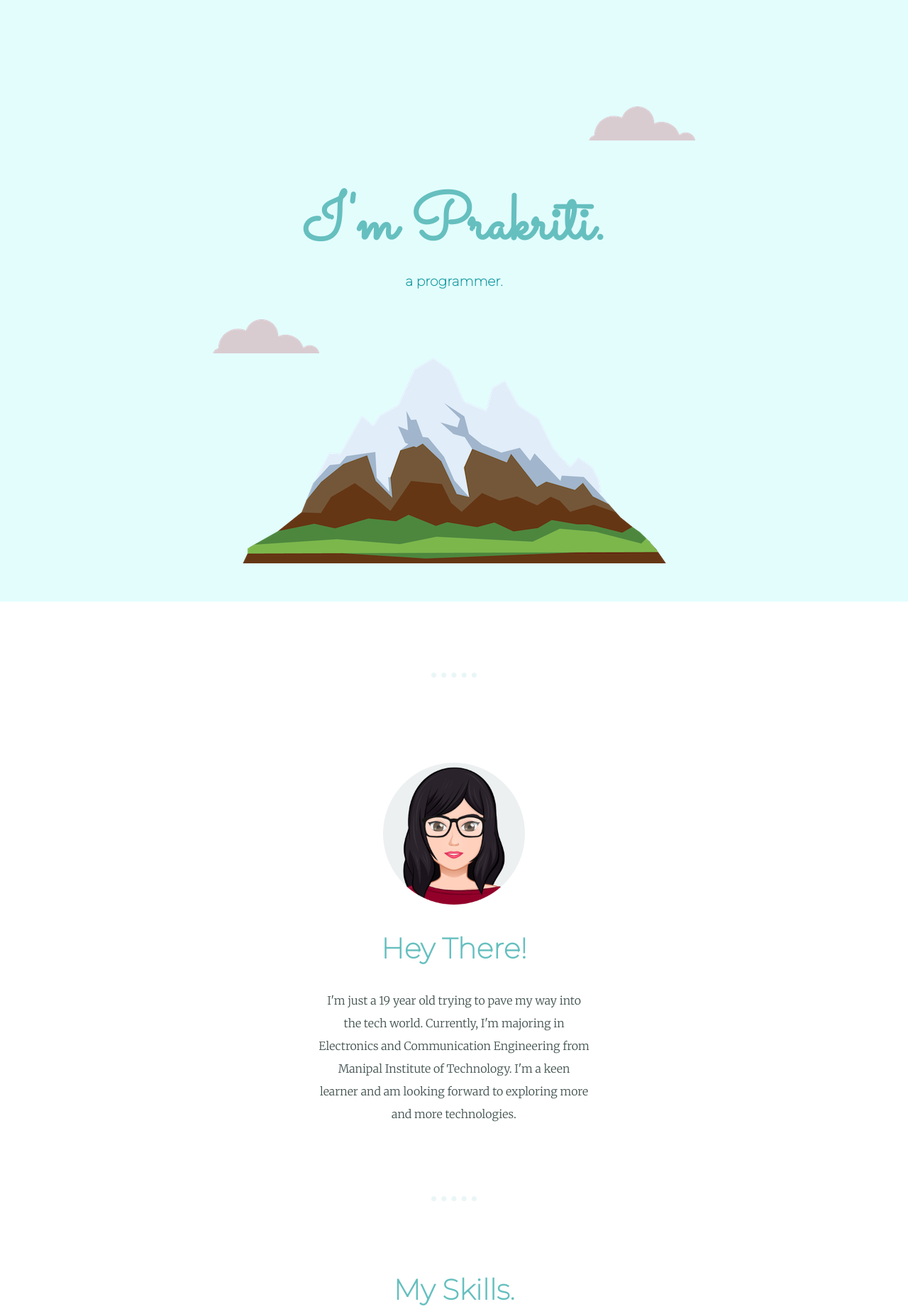
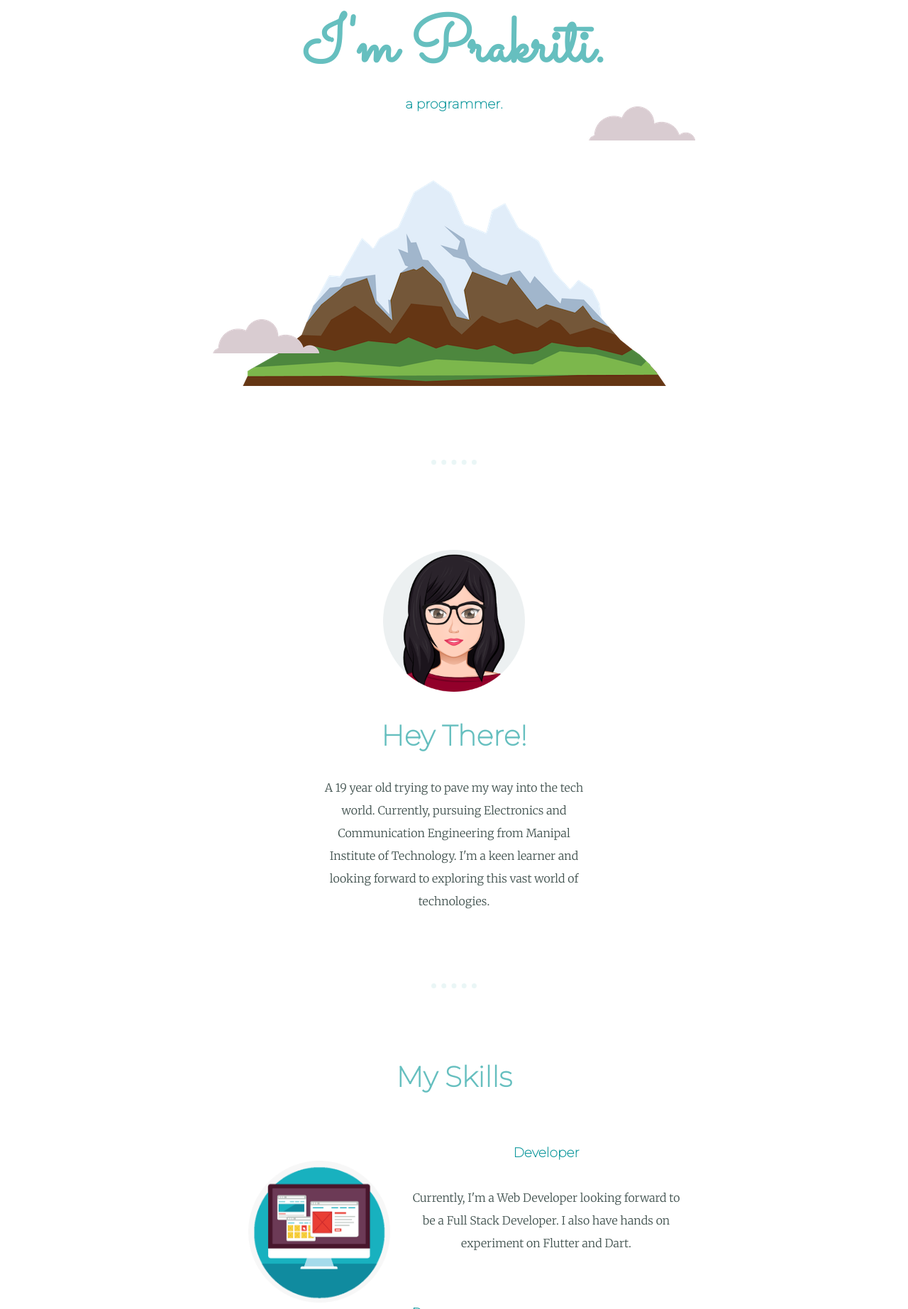
Before and after one commit to akhouriprakriti/CV., a plain HTML site: page index.html in a window 1280 px wide. Shown: the top 1845 px of the page at 71% size. Drawn offline with Linux system fonts and the light colour scheme.

Commit message:
Update index.html

```diff
--- a/index.html
+++ b/index.html
@@ -10,7 +10,7 @@
 
   </head>
   <body>
-  <div class="top-container">
+  <div class="top-conatiner">
     <img class="top-cloud"src="images/cloud.png" alt="cloud image">
       <h1>I'm Prakriti.</h1>
       <h3>a programmer.</h3>
@@ -23,11 +23,11 @@
     <div class="profile">
       <img class="Skill" src="images/me.png" alt="prakriti">
       <h2>Hey There!</h2>
-      <p class="ho">I'm just a 19 year old trying to pave my way into the tech world. Currently, I'm majoring in Electronics and Communication Engineering from Manipal Institute of Technology. I'm a keen learner and am looking forward to exploring more and more technologies.  </p>
+      <p class="ho">A 19 year old trying to pave my way into the tech world. Currently, pursuing Electronics and Communication Engineering from Manipal Institute of Technology. I'm a keen learner and looking forward to exploring this vast world of technologies.  </p>
         </div>
     <hr>
       <div class="skills">
-      <h2>My Skills.</h2>
+      <h2>My Skills</h2>
       <div class="skill-row">
         <img class="dev"src="images/web.png" alt="web dev photo">
         <h3>Developer</h3>
@@ -54,6 +54,7 @@
   <a class="footer-link" href="https://www.linkedin.com/in/prakriti-akhouri-118546149/">LinkedIn</a>
   <a class="footer-link" href="https://twitter.com/AkhouriPrakriti">Twitter</a>
   <a class="footer-link" href="https://www.facebook.com/prakriti.akhouri/">Facebook</a>
+  <a class="footer-link" href="https://github.com/akhouriprakriti">GitHub</a>
   <p class="copyright"> © 2021 Prakriti Akhouri.</p>
 
 </div>
```
